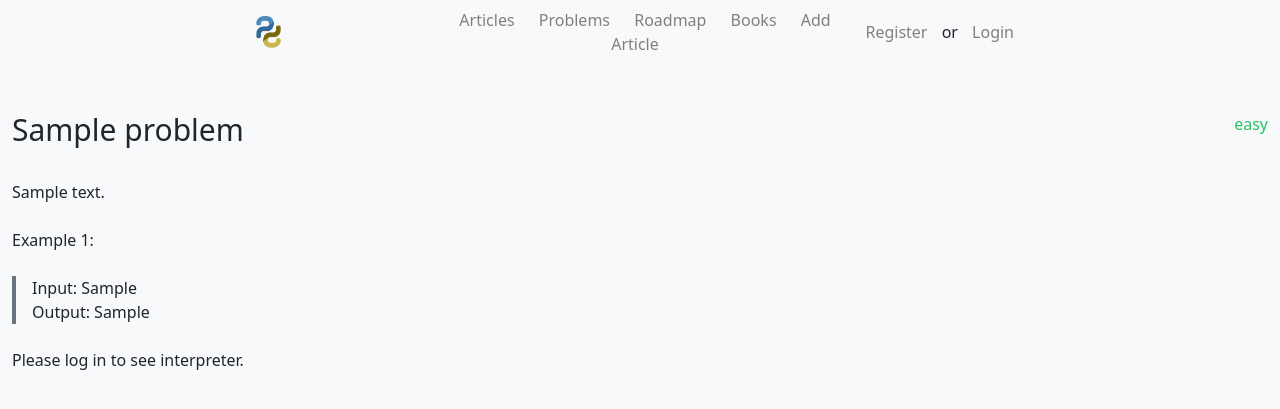
After one commit to aliquis22/pythonPlatform, a Django app: page /problems/1/ in a window 1280 px wide. The commit adds this page. Shown: the top 409 px of the page. Run offline with Django 3.2, Linux system fonts and the light colour scheme; tables that the repository leaves empty hold one stand-in row (values such as "Sample post"); some libraries are stand-ins or nearby versions.

Commit message:
PYT-114: Created problem page

```diff
--- a/problems/urls.py
+++ b/problems/urls.py
@@ -1,7 +1,8 @@
 from django.urls import path
 from . import views
-
+from .views import ProblemDetailView
 
 urlpatterns = [
-    path('', views.index)
+    path('', views.index),
+    path('<int:pk>/', ProblemDetailView.as_view(), name='problem-detail'),
 ]
--- a/problems/views.py
+++ b/problems/views.py
@@ -1,9 +1,16 @@
 from django.shortcuts import render
 from django.http import HttpResponse
 from .models import Problem
+from django.views.generic import ListView, DetailView
 
 
 def index(request):
     problems = Problem.objects.all()
 
     return render(request, 'problems/index.html', {'problems': problems})
+
+
+class ProblemDetailView(DetailView):
+    model = Problem
+    template_name = 'problems/detail.html'
+    context_object_name = 'problem'
--- /dev/null
+++ b/templates/problems/detail.html
@@ -0,0 +1,37 @@
+{% extends 'base.html' %}
+{% load static %}
+
+{% block content %}
+  <div class="flex justify-between gap-x-6 mb-8">
+      <div class="flex min-w-0 gap-x-4">
+          <h1 class="text-3xl">{{ problem.title }}</h1>
+      </div>
+      <div class="hidden shrink-0 sm:flex sm:flex-col sm:items-end">
+          {% if problem.difficulties == "easy" %}
+              <span class="text-green-500 font-medium">{{ problem.difficulties }}</span>
+          {% elif problem.difficulties == "medium" %}
+              <span class="text-yellow-500 font-medium">{{ problem.difficulties }}</span>
+          {% elif problem.difficulties == "hard" %}
+              <span class="text-red-500 font-medium">{{ problem.difficulties }}</span>
+          {% endif %}
+      </div>
+  </div>
+
+  <p class="my-4">{{ problem.content }}</p>
+
+   {% for test in problem.test_set.all %}
+      <p class="font-medium">Example {{ forloop.counter }}:</p>
+      <div class="my-4 border-l-4 border-gray-500 pl-4">
+        <p><span class="font-medium">Input:</span> {{ test.input }}</p>
+        <p><span class="font-medium">Output:</span> {{ test.output }}</p>
+      </div>
+   {% empty %}
+     <p>No examples available.</p>
+   {% endfor %}
+
+  {% if user.is_authenticated %}
+    <h3 class="text-2xl mt-6">Interpreter</h3>
+  {% else %}
+    <p>Please log in to see interpreter.</p>
+  {% endif %}
+{% endblock %}
--- a/templates/problems/index.html
+++ b/templates/problems/index.html
@@ -3,10 +3,10 @@
 
 {% block content %}
 <div class="problems">
-    <h1 style="font-family: 'Inter'; color: #306998;" class="text-2xl font-bold">PROBLEMS</h1>
+    <h1 style="font-family: 'Inter'; color: #306998;" class="text-2xl font-bold px-6 mb-6">PROBLEMS</h1>
     <ul role="list" class="divide-y divide-gray-100">
         {% for problem in problems %}
-        <li class="flex justify-between gap-x-6 py-5">
+        <a href="/problems/{{problem.problem_id}}"><li class="flex justify-between gap-x-6 py-5 hover:bg-gray-100 px-6 rounded hover:shadow">
             <div class="flex min-w-0 gap-x-4">
                 {{ problem.title }}
             </div>
@@ -19,7 +19,7 @@
                     <span class="text-red-500 font-medium">{{ problem.difficulties }}</span>
                 {% endif %}
             </div>
-        </li>
+        </li></a>
         {% endfor %}
     </ul>
 </div>
```
